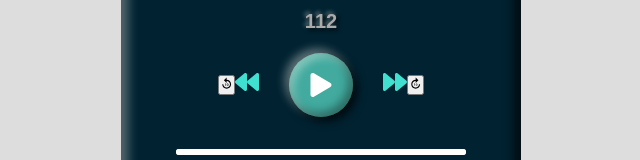
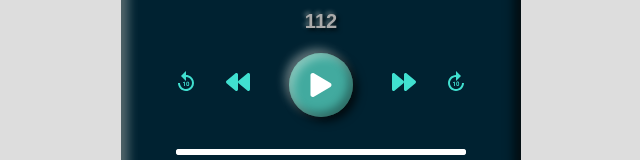
Before and after one commit to memoray/audio-player-react, a React (Create React App) app: page / in a window 1280 px wide. Shown: the part 437-597 px from the top of the page, without its empty margins (319-959 px from the left). Built offline with nearby package versions, Linux system fonts and the light colour scheme.

Commit message:
style 'skip 10 seconds' buttons

```diff
--- a/src/index.css
+++ b/src/index.css
@@ -83,7 +83,7 @@ body {
 }
 .c-player--controls .play-btn {
   display: flex;
-  margin: 0 30px;
+  margin: 0 25px;
   padding: 20px;
   border-radius: 50%;
   box-shadow: 4px 4px 10px rgba(0, 0, 0, 0.8),
@@ -98,7 +98,9 @@ body {
   cursor: pointer;
 }
 
-.c-player--controls .skip-btn {
+.c-player--controls .skip-btn,
+.for-backward {
+  margin: 0 14px;
   border: none;
   outline: none;
   background: none;
```
